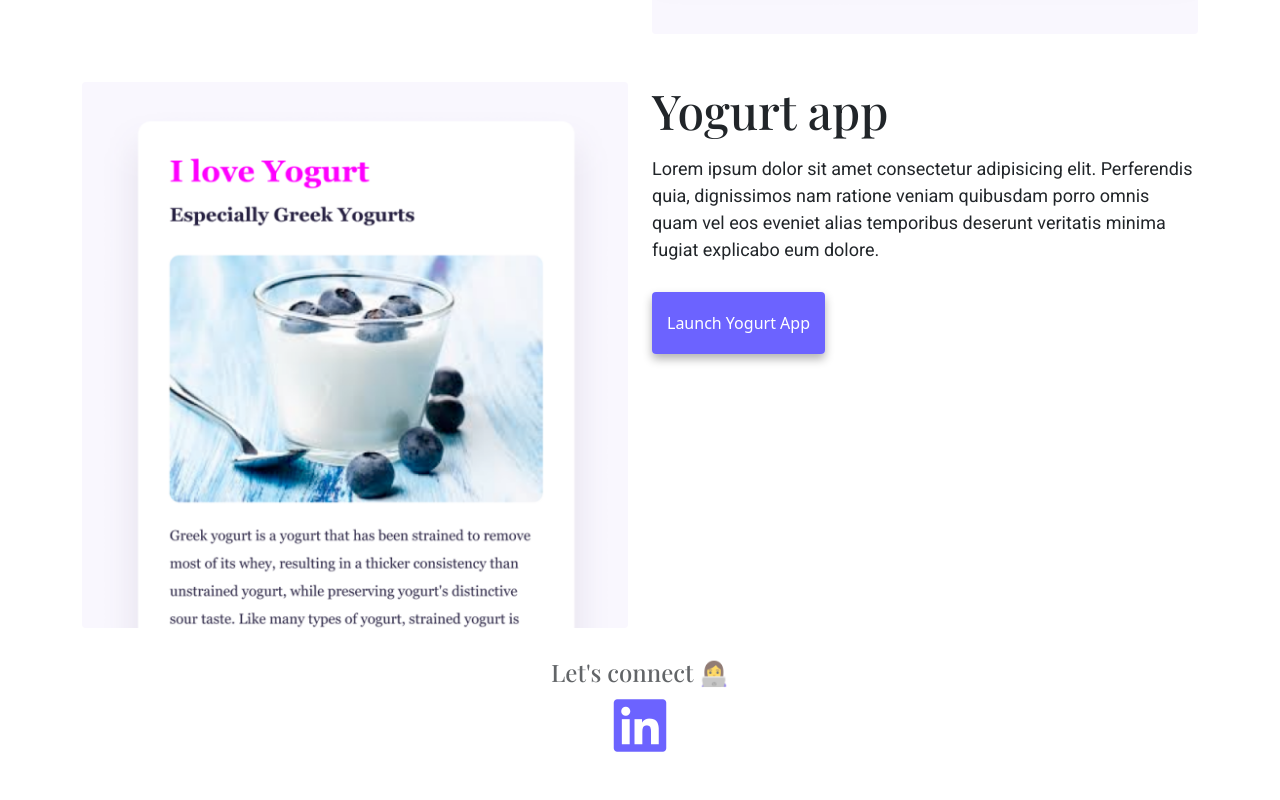
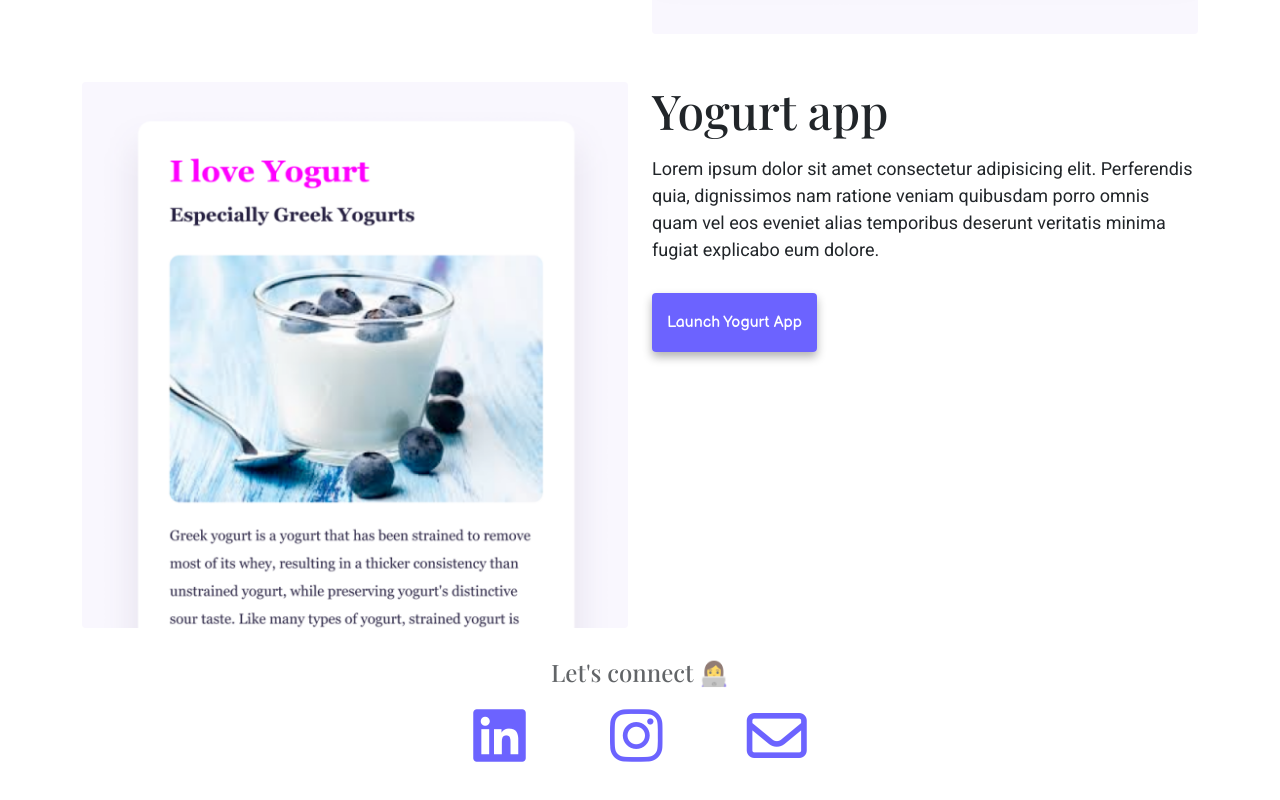
Before and after one commit to zanibao/portfolio, a website: page index.html in a window 1280 px wide. Shown: the part 1602-2402 px from the top of the page. Drawn offline with nearby package versions, Linux system fonts and the light colour scheme.

Commit message:
Icons added

```diff
--- a/index.html
+++ b/index.html
@@ -24,7 +24,7 @@
     <link rel="preconnect" href="https://fonts.googleapis.com" />
     <link rel="preconnect" href="https://fonts.gstatic.com" crossorigin />
     <link
-      href="https://fonts.googleapis.com/css2?family=Playfair+Display:wght@500&family=Roboto:wght@400&display=swap"
+      href="https://fonts.googleapis.com/css2?family=Playfair+Display:wght@500&family=Roboto:wght@400&display=swap&family=Balsamiq+Sans:wght@400&display=swap"
       rel="stylesheet"
     />
     <script
@@ -176,6 +176,8 @@
     <footer>
       <h3>Let's connect 👩‍💻</h3>
       <i class="fab fa-linkedin"></i>
+      <i class="fab fa-instagram"></i>
+      <i class="far fa-envelope"></i>
     </footer>
   </body>
 </html>
--- a/style.css
+++ b/style.css
@@ -52,6 +52,7 @@ p {
   background: var(--primary-color);
   box-shadow: var(--box-shadow);
   color: white;
+  font-family: "Balsamiq Sans", cursive;
 }
 
 .secondary-link {
@@ -61,6 +62,7 @@ p {
   text-transform: capitalize;
   color: var(--primary-color);
   border: 1px solid var(--primary-color);
+  font-family: "Balsamiq Sans", cursive;
 }
 
 .homepage-link {
@@ -120,5 +122,9 @@ footer {
 i {
   font-size: 60px;
   color: #6c63ff;
-  margin: 10px;
+  margin: 20px 40px;
 }
+
+.container {
+  font-family: "Balsamiq Sans", cursive;
+}
```
Also changed, not shown: about.html (+6 -0 lines).
